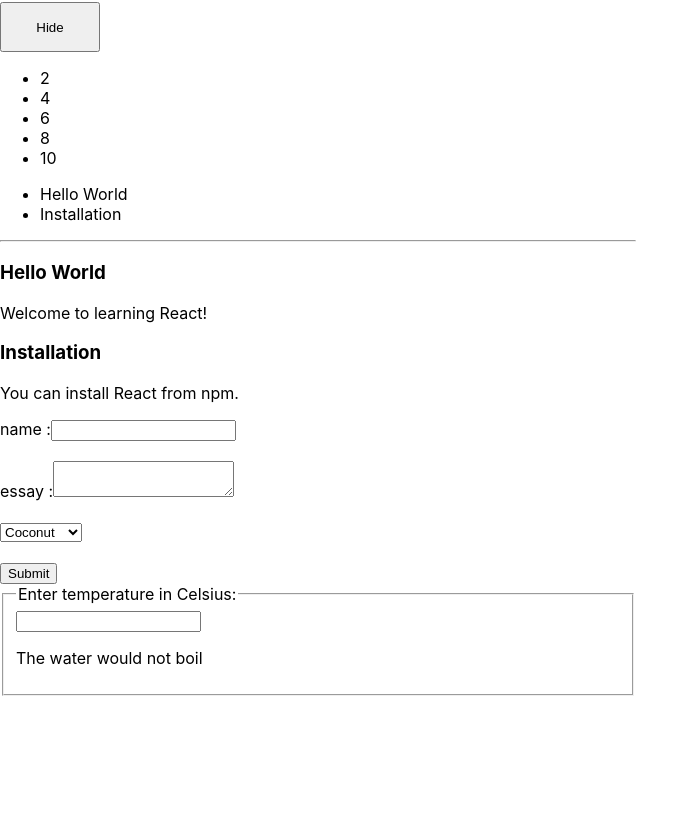
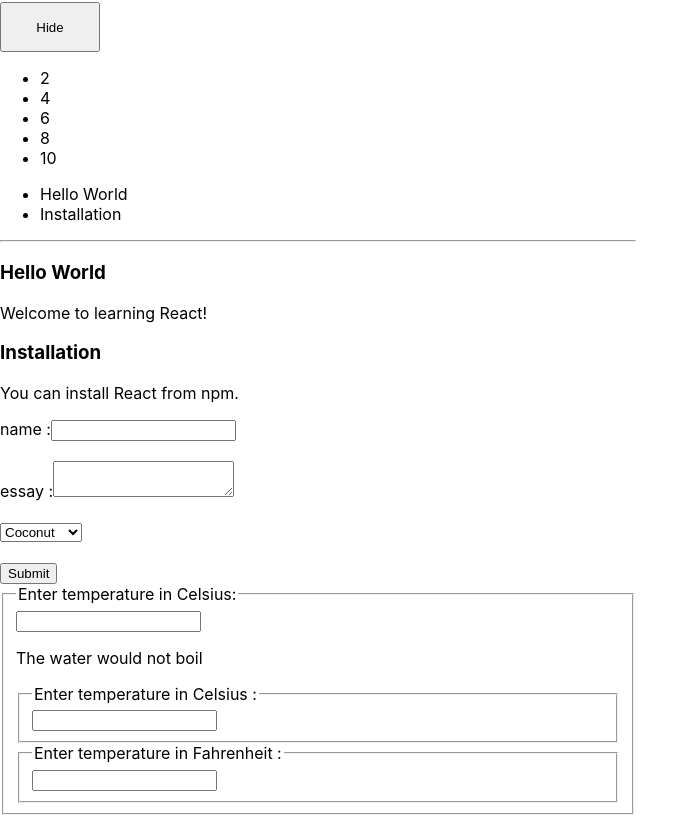
Before and after one commit to gitteration/reactStart, a React (Create React App) app: page / in a window 1280 px wide. Shown: the part 1413-2228 px from the top of the page, without its empty margins (0-699 px from the left). Before the commit the page ends 2109 px from the top, so only its background shows below. Built offline with nearby package versions, Linux system fonts and the light colour scheme.

Commit message:
chapter 10 ongoing

```diff
--- a/src/App.1.js
+++ b/src/App.1.js
@@ -298,29 +298,85 @@
 	 * 10. State 끌어올리기 START
 	 * - 동일한 데이터에 대한 변경사항을 여러 컴포넌트에 반영해야 할 필요가 있는데 이 때 공통 조상으로 state를 끌어올려 반영하는 방법을 알아보겠다.
 	 */
+	const scaleNames = {
+		c: 'Celsius',
+		f: 'Fahrenheit'
+	}
+	class TemperatureInput extends React.Component{
+		constructor(props){
+			super(props);
+			this.handleChange = this.handleChange.bind(this);
+		}
+
+		handleChange(event){
+			this.props.onTemperatureChange(event.target.value);
+		}
+
+		render(){
+			const temperature = this.props.temperature;
+			const scale = this.props.scale;
+			return (
+				<fieldset>
+					<legend>
+						Enter temperature in {scaleNames[scale]} :
+					</legend>
+					<input value={temperature} onChange={this.handleChange}/>
+				</fieldset>
+			)
+		}
+	}
+
 	function BoilingVerdict(props){
 		if(props.celsius >= 100){
 			return <p>The water would boil.</p>;
 		}
 		return <p>The water would not boil</p>;
 	}
+	function toCelsius(fahrenheit){
+		return (fahrenheit - 32) * 5 / 9;
+	}
+	function toFahrenheit(celsius){
+		return (celsius * 9 / 5) + 32;
+	}
+	function tryConvert(temperature, convert){
+		const input = parseFloat(temperature);
+		if(Number.isNaN(input)){
+			return '';
+		}
+		const output = convert(input);
+		const rounded = Math.round(output * 1000) / 1000;
+		return rounded.toString();
+	}
 
 	class Calculator extends React.Component{
 		constructor(props){
 			super(props);
-			this.state = {temperature : ''};
+			this.state = {temperature : '', scale:'c'};
 			this.handleChange = this.handleChange.bind(this);
+			this.handleCelsiusChange = this.handleCelsiusChange.bind(this);
+			this.handleFahrenheitChange = this.handleFahrenheitChange.bind(this);
 		}
 		handleChange(event){
-			this.setState({temperature : event.target.value})
+			this.setState({temperature : event.target.value});
+		}
+		handleCelsiusChange(temperature){
+			this.setState({scale:'c',temperature});
+		}
+		handleFahrenheitChange(temperature){
+			this.setState({scale:'f',temperature});
 		}
 		render(){
 			const temperature = this.state.temperature;
+			const scale = this.state.scale;
+			const celsius = scale === 'f' ? tryConvert(temperature, toCelsius) : temperature;
+			const fahrenheit = scale === 'c' ? tryConvert(temperature, toFahrenheit) : temperature;
 			return (
 				<fieldset>
 					<legend>Enter temperature in Celsius:</legend>
 					<input value={temperature} onChange={this.handleChange}/>
 					<BoilingVerdict celsius={parseFloat(temperature)} />
+					<TemperatureInput temperature={celsius} onTemperatureChange={this.handleCelsiusChange} scale="c"/>
+					<TemperatureInput temperature={fahrenheit} onTemperatureChange={this.handleFahrenheitChange} scale="f"/>
 				</fieldset>
 			)
 		}
```
